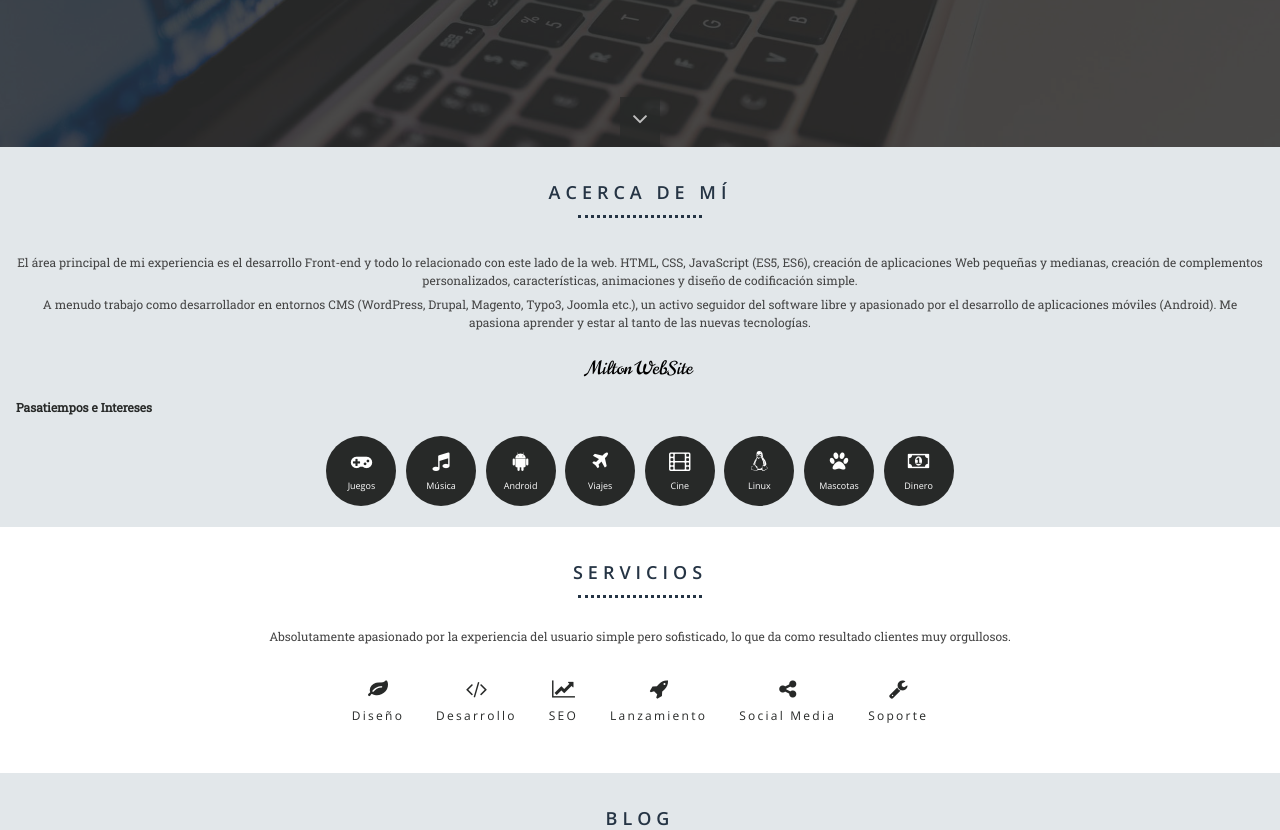
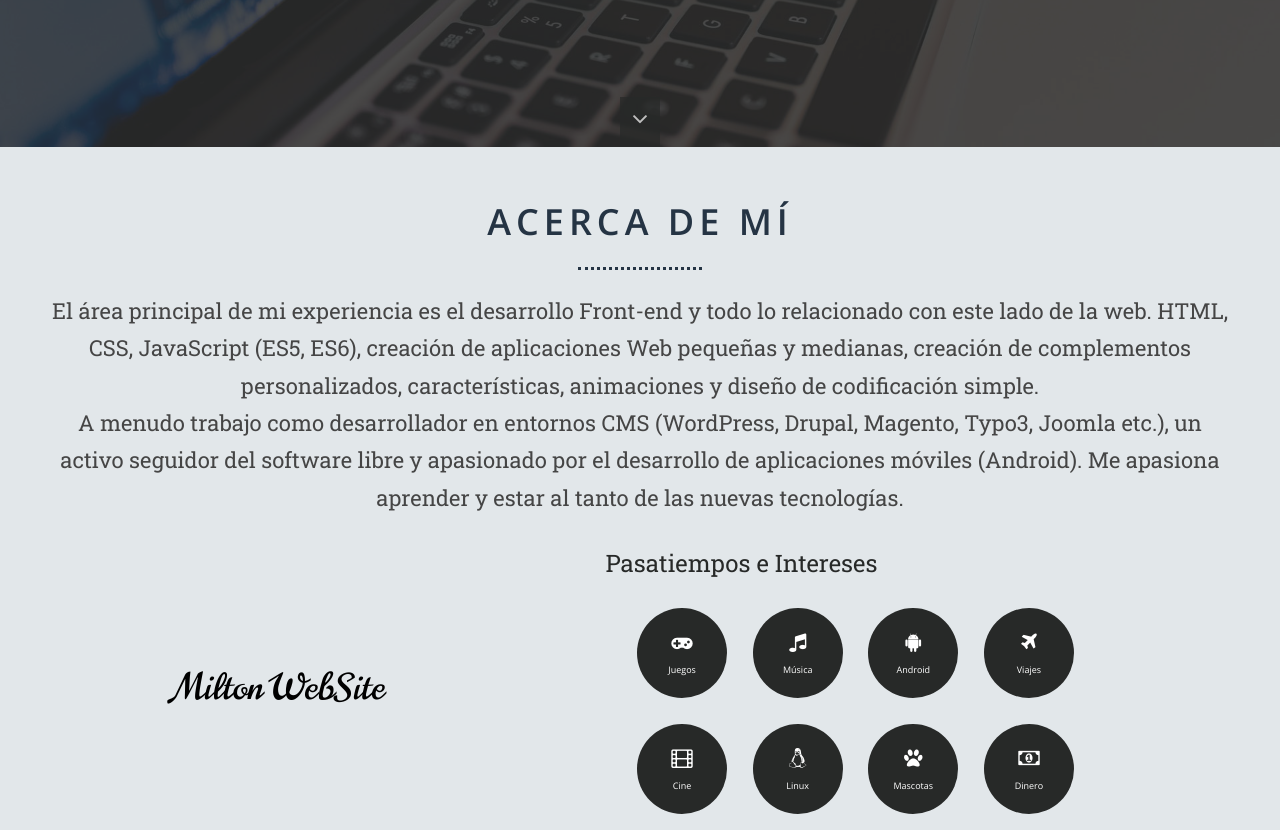
Before and after one commit to hamilgdev/proejct-miltoncode-page-v0, a plain HTML site: page index.html in a window 1280 px wide. Shown: the part 554-1384 px from the top of the page. Drawn offline with nearby package versions, Linux system fonts and the light colour scheme.

Commit message:
Se modifico la sesión About, (acerca) - Se ajusto para que el contenido se visualice de manera correcta en los diferentes tamaños del viewport

```diff
--- a/css/styles.css
+++ b/css/styles.css
@@ -313,7 +313,7 @@ body {
   margin: 0;
   padding: 0;
   font-family: "Roboto Slab", serif;
-  line-height: 1.5; }
+  line-height: 1.7; }
 
 h1, h2, h3 {
   margin-top: 0;
@@ -406,12 +406,16 @@ img {
     color: #FFFFFF; }
 
 .section-title {
-  padding: 1em 0;
+  margin: 0 auto;
+  padding-top: 1em;
   font-size: 1.125em;
   letter-spacing: 5px;
   text-transform: uppercase;
   text-align: center;
   color: #253444; }
+  @media screen and (min-width: 1024px) {
+    .section-title {
+      font-size: 2.25em; } }
   .section-title::after {
     content: '';
     display: block;
@@ -420,9 +424,17 @@ img {
     border-bottom: 3px dotted #253444; }
 
 .section-description {
+  margin: auto;
   font-size: 0.75em;
   text-align: center;
   color: #454545; }
+  @media screen and (min-width: 768px) {
+    .section-description {
+      font-size: 1em; } }
+  @media screen and (min-width: 1024px) {
+    .section-description {
+      max-width: 95%;
+      font-size: 1.375em; } }
 
 .content-icons__hobbie {
   display: -webkit-box;
@@ -432,7 +444,8 @@ img {
   flex-wrap: wrap;
   -webkit-box-pack: center;
   -ms-flex-pack: center;
-  justify-content: center; }
+  justify-content: center;
+  margin: 0 auto; }
   .content-icons__hobbie .content-icon {
     display: -webkit-box;
     display: -ms-flexbox;
@@ -454,6 +467,15 @@ img {
     font-family: "Open Sans", sans-serif;
     color: #FFFFFF;
     background-color: #272928; }
+    @media screen and (min-width: 640px) {
+      .content-icons__hobbie .content-icon {
+        width: 5em;
+        height: 5em; } }
+    @media screen and (min-width: 1024px) {
+      .content-icons__hobbie .content-icon {
+        width: 5.625em;
+        height: 5.625em;
+        margin: .8em; } }
     .content-icons__hobbie .content-icon [class^="ico-"] {
       font-size: 1.25em; }
     .content-icons__hobbie .content-icon > p {
@@ -642,19 +664,41 @@ img {
   padding-top: 1em;
   padding-bottom: 1em;
   background-color: #E2E7EA; }
-  .section-about .section-description {
-    margin: .5em 0;
-    font-size: 0.75em; }
+  @media screen and (min-width: 768px) {
+    .section-about .content-hobbie__inner-wrap {
+      max-width: 31.25em; } }
+  @media screen and (min-width: 768px) {
+    .section-about .hobbie-outer-wrap-desktop {
+      display: -webkit-box;
+      display: -ms-flexbox;
+      display: flex;
+      -webkit-box-align: center;
+      -ms-flex-align: center;
+      align-items: center;
+      -ms-flex-pack: distribute;
+      justify-content: space-around;
+      margin: 2em auto;
+      padding: 0 3em; } }
   .section-about__subtitle {
     padding-bottom: 16px;
     color: #272928;
     font-family: "Roboto Slab", serif;
     font-size: 0.75em; }
+    @media screen and (min-width: 768px) {
+      .section-about__subtitle {
+        font-size: 1.125em; } }
+    @media screen and (min-width: 1024px) {
+      .section-about__subtitle {
+        font-size: 1.5em;
+        font-weight: 400; } }
   .section-about .firma {
     padding: 1em 0;
     text-align: center;
     font-family: "Norican", cursive;
     font-size: 1.125em; }
+    @media screen and (min-width: 768px) {
+      .section-about .firma {
+        font-size: 2.25em; } }
 
 .section-services {
   padding-top: 1em;
--- a/index.html
+++ b/index.html
@@ -45,6 +45,7 @@
         <h1 class="section-title">acerca de mí</h1>
         <p class="section-description">El área principal de mi experiencia es el desarrollo Front-end y todo lo relacionado con este lado de la web. HTML, CSS, JavaScript (ES5, ES6), creación de aplicaciones Web pequeñas y medianas, creación de complementos personalizados, características, animaciones y diseño de codificación simple.</p>
         <p class="section-description">A menudo trabajo como desarrollador en entornos CMS (WordPress, Drupal, Magento, Typo3, Joomla etc.), un activo seguidor del software libre y apasionado por el desarrollo de aplicaciones móviles (Android). Me apasiona aprender y estar al tanto de las nuevas tecnologías.  </p>
+        <div class="hobbie-outer-wrap-desktop">
           <div class="firma">Milton WebSite</div>
           <div class="content-hobbie__inner-wrap">
             <h2 class="section-about__subtitle">Pasatiempos e Intereses</h2>
@@ -80,6 +81,7 @@
               <div class="content-icon">
                 <div class="ico-money"></div>
                 <p>Dinero</p>
+              </div>
             </div>
           </div>
         </div>
```
Lines whose indentation alone changed are shown as unchanged.
